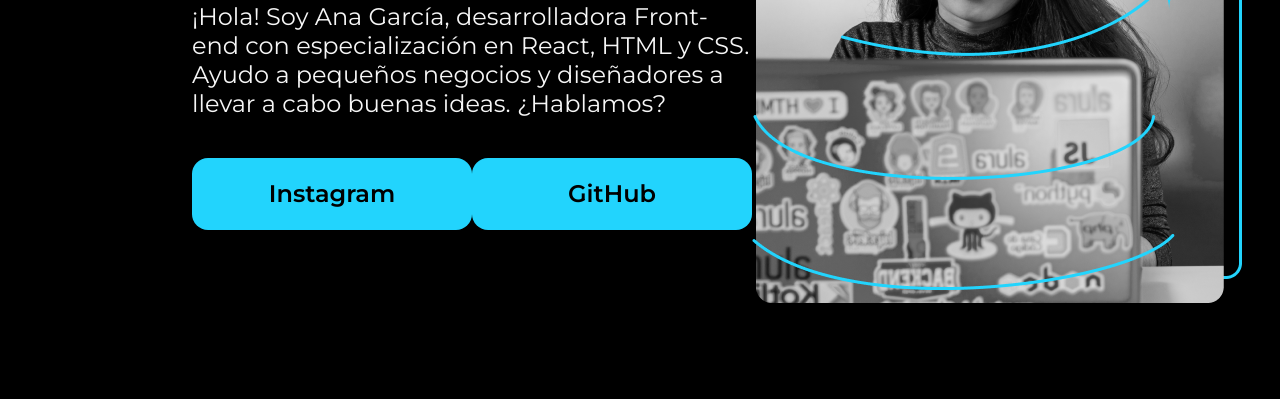
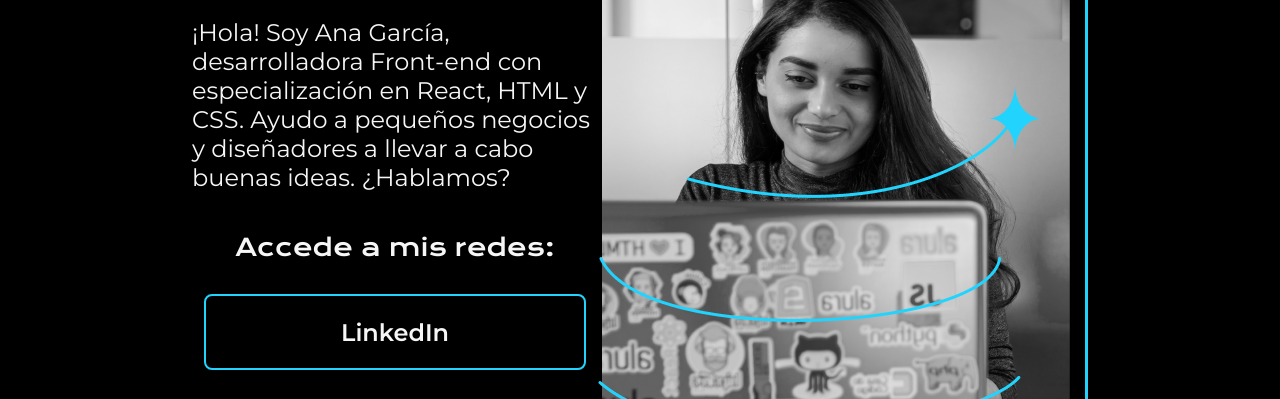
Before and after one commit to CarlosRW/HTML-CSS-Practice, a plain HTML site: page index.html in a window 1280 px wide. Shown: the part 375-774 px from the top of the page. Drawn offline with nearby package versions, Linux system fonts and the light colour scheme.

Commit message:
Add social media links and update styles for presentation section

```diff
--- a/index.html
+++ b/index.html
@@ -26,6 +26,8 @@
 
             </p>
             <div class="presentacion__enlaces">
+                <h2 class="pressentacion__enlaces__saubtitulo">Accede a mis redes: </h2>
+                <a class="presentacion__enlaces__link" href="https://linkedin.com/">LinkedIn</a>
                 <a class="presentacion__enlaces__link" href="https://instagram.com/">Instagram</a>
                 <a class="presentacion__enlaces__link" href="https://github.com/CarlosRW">GitHub</a>
             </div>
--- a/style.css
+++ b/style.css
@@ -46,17 +46,26 @@ body {
 .presentacion__enlaces {
     display: flex;
     justify-content: space-between;
+    flex-direction: column;
+    align-items: center;
+    gap: 32px;
+}
+
+.pressentacion__enlaces__saubtitulo{
+    font-size: 24px;
+    font-family: 'Krona One', sans-serif;
+    font-weight: 400;
 }
 
 .presentacion__enlaces__link {
-    background-color: #22D4FD;
-    width: 280px;
+    width: 378px;
     text-align: center;
-    border-radius: 16px;
+    border-radius: 8px;
     font-size: 24px;
     font-weight: 600;
     padding: 21.5px 0;
     text-decoration: none;
-    color: #000000;
+    color: #F6F6F6;
     font-family: 'Montserrat', sans-serif;
+    border: 2px, solid #22D4FD;
 }
```
Also changed, not shown: assets/Imagem.png (added), assets/github.png (added), assets/instagram.png (added), assets/linkedin.png (added), assets/twitch.png (added), assets/twitter-novo.png (added), assets/twitter.png (added).
